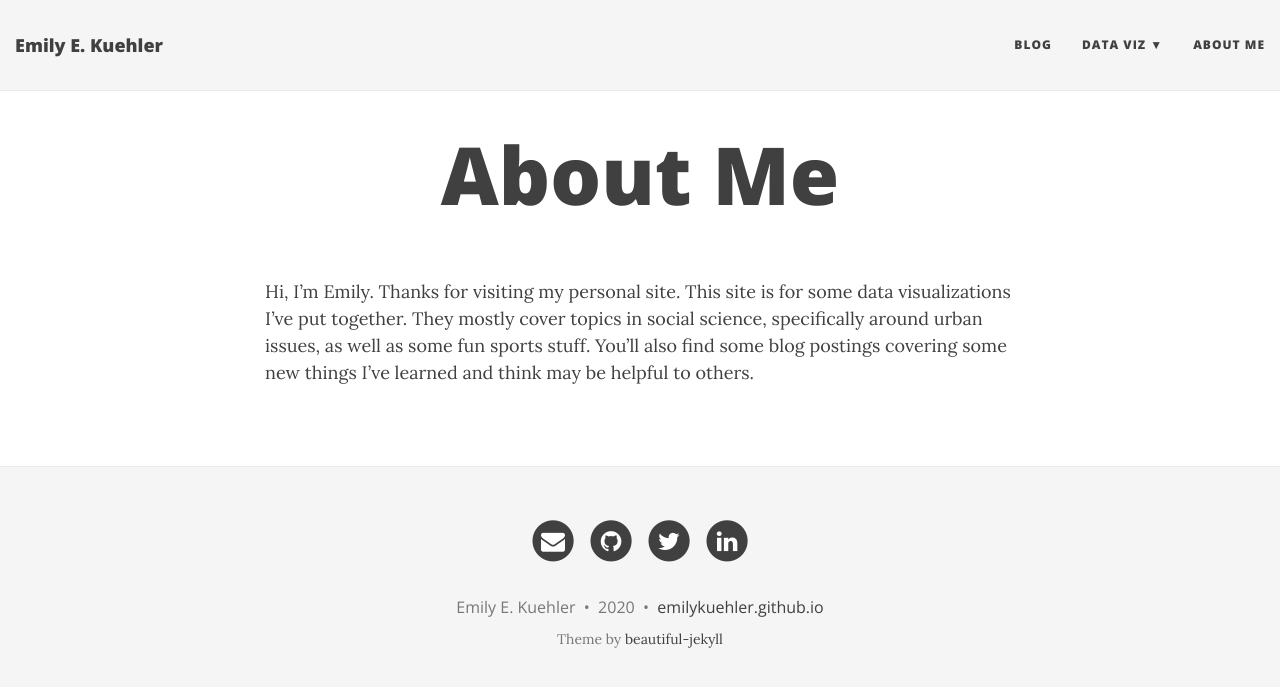
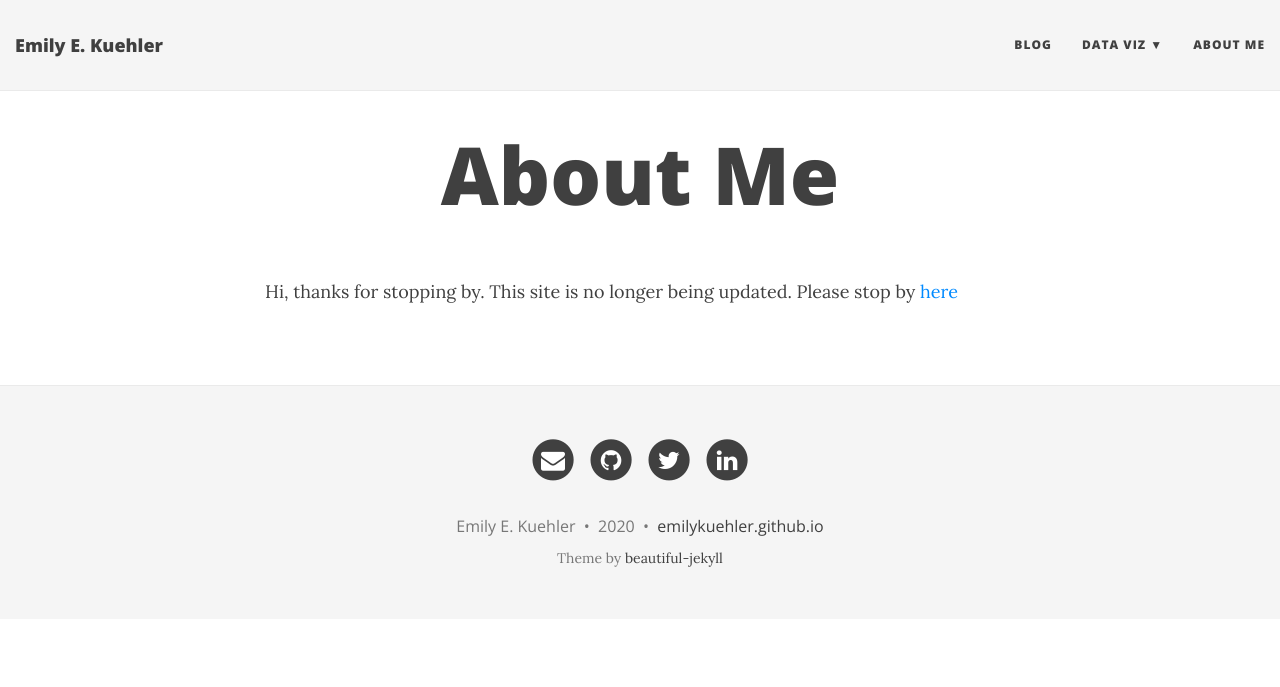
Before and after one commit to emilykuehler/emilykuehler.github.io, a Jekyll site: the page built from aboutme.md, in a window 1280 px wide. Shown: the top 687 px of the page. Built offline with Jekyll 4.4.1, drawn with Linux system fonts in a browser that asks for light colours; nearby versions of some CDN libraries.

Commit message:
updated about me

```diff
--- a/aboutme.md
+++ b/aboutme.md
@@ -3,4 +3,4 @@ layout: page
 title: About Me
 ---
 
-Hi, I'm Emily. Thanks for visiting my personal site. This site is for some data visualizations I've put together. They mostly cover topics in social science, specifically around urban issues, as well as some fun sports stuff. You'll also find some blog postings covering some new things I've learned and think may be helpful to others.
+Hi, thanks for stopping by. This site is no longer being updated. Please stop by [here](https://www.emilykuehler.com/)
```
